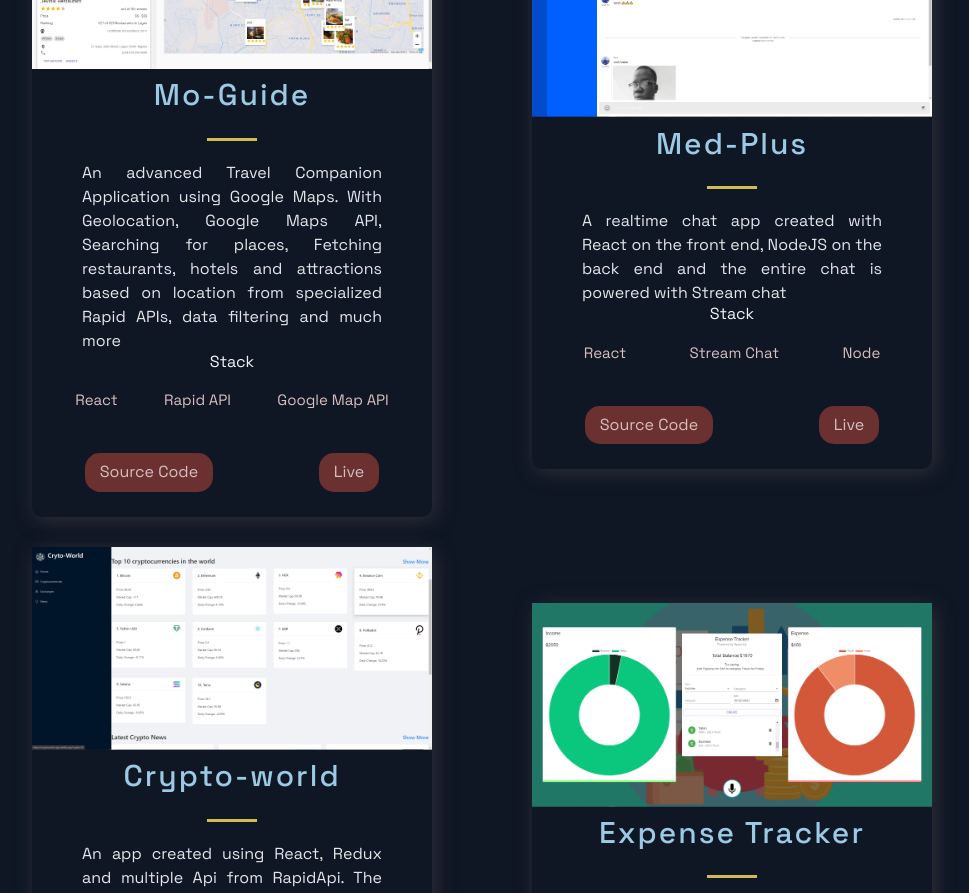
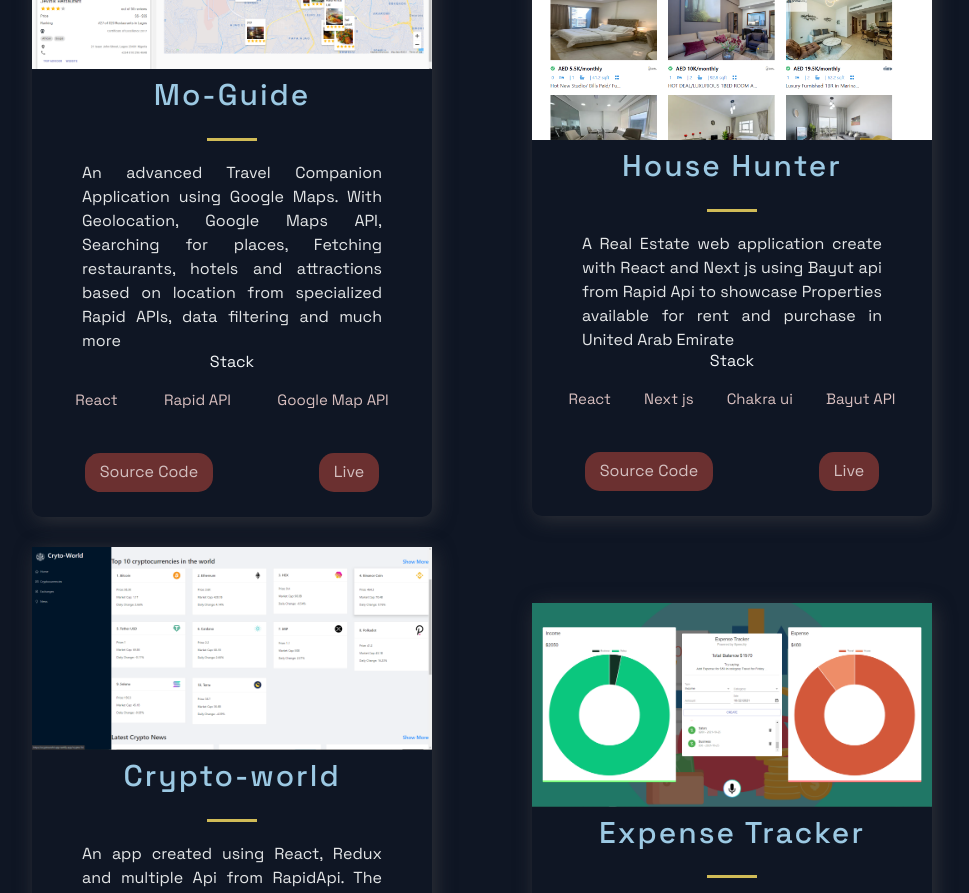
Before and after one commit to movelop/myportfolio, a Next.js app: page / in a window 1280 px wide. Shown: the part 1860-2753 px from the top of the page, without its empty margins (158-1127 px from the left). Built offline with nearby package versions, Linux system fonts and the light colour scheme.

Commit message:
project updated

```diff
--- a/src/constants/constants.js
+++ b/src/constants/constants.js
@@ -27,12 +27,12 @@ export const projects = [
     id: 2,
   },
   {
-    title: 'Med-Plus',
-    description: "A realtime chat app created with React on the front end, NodeJS on the back end and the entire chat is powered with Stream chat",
+    title: 'House Hunter',
+    description: "A Real Estate web application create with React and Next js using Bayut api from Rapid Api to showcase Properties available for rent and purchase in United Arab Emirate",
       image: '/images/4.png',
-      tags: ['React', 'Stream Chat', 'Node'],
-    source: 'https://github.com/movelop/med-plus-client',
-    visit: 'https://med-plus.netlify.app/',
+      tags: ['React', 'Next js', 'Chakra ui', 'Bayut API'],
+    source: 'https://github.com/movelop/real-estate',
+    visit: 'https://househunterdubai.vercel.app/',
     id: 3,
   },
   {
```
Also changed, not shown: public/images/4.png.
